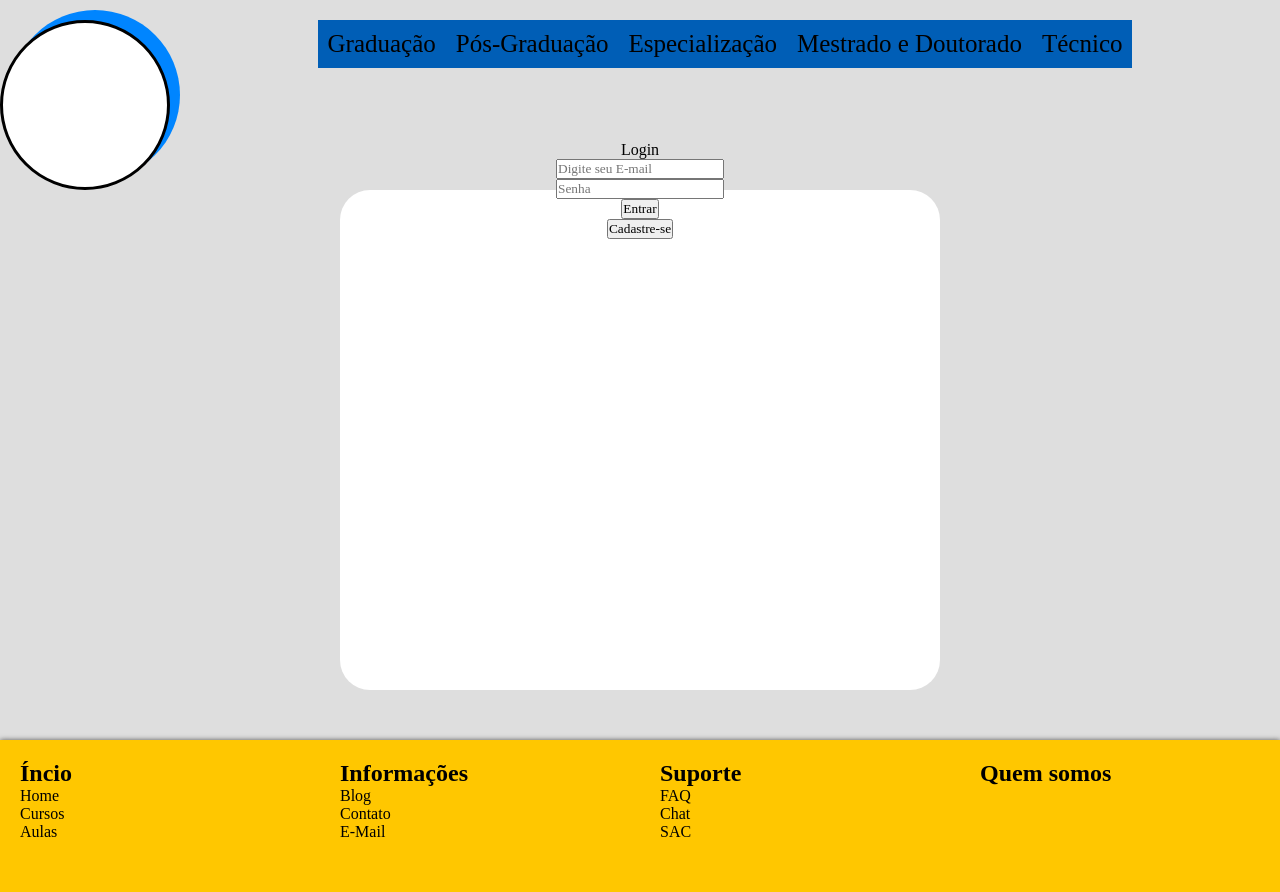
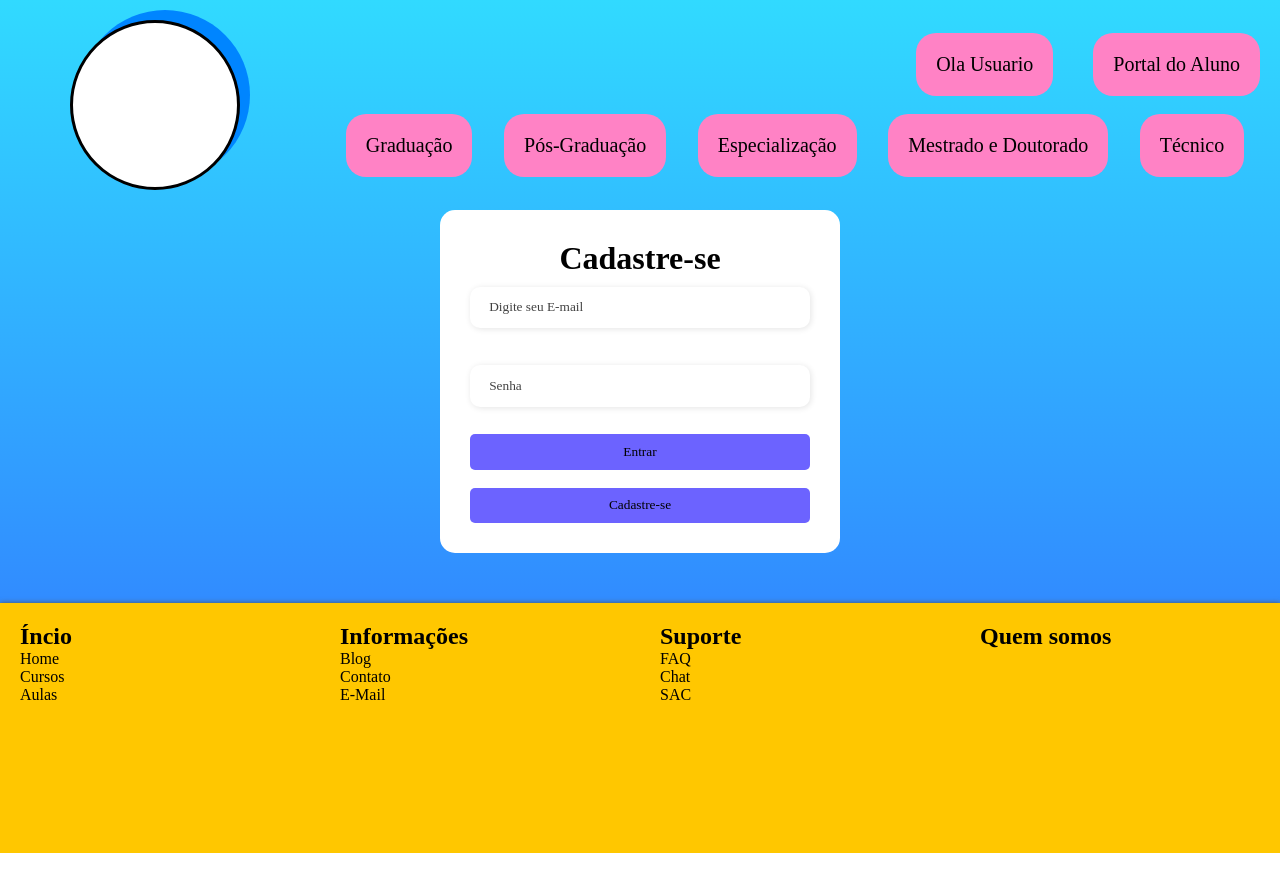
Before and after one commit to gustavo-henrique-pereira-lima/ITA, an Angular app: page /login in a window 1280 px wide. Shown: the top 892 px of the page. After the commit the page ends 853 px from the top, so only its background shows below. Built offline with nearby package versions, Linux system fonts and the light colour scheme; a web font is replaced by a local one.

Commit message:
CSS Header e Form completo

```diff
--- a/db.json
+++ b/db.json
@@ -28,6 +28,16 @@
       "senha": "1234",
       "confirmasenha": "1234",
       "id": 3
+    },
+    {
+      "primeiroNome": "Vitor",
+      "sobrenome": "Reginaldo",
+      "numero": "40028922",
+      "sexo": "naoIdentificado",
+      "email": "vitao@gmail.com",
+      "senha": "1234",
+      "confirmasenha": "1234",
+      "id": 4
     }
   ]
 }
--- a/src/app/components/footer/footer.component.css
+++ b/src/app/components/footer/footer.component.css
@@ -3,6 +3,7 @@ footer{
     min-height: 250px;
     background-color: #FFC700;
     display: flex;
+    justify-content: center;
     margin-top: 50px;
     box-shadow: 0px 0px 5px #535353;
 }
--- a/src/app/components/header/header.component.css
+++ b/src/app/components/header/header.component.css
@@ -1,48 +1,51 @@
-header{
+.container{
     display: grid;
-    grid-template-columns: 170px auto ;
-    margin-top: 20px;
+    grid-template-columns: 310px auto;
 }
 
-/*****************************************/
+.circle-box{
+    display: flex;
+    justify-content: center;
+    padding: 20px;
+    width: 100%;
+}
 
 .circulo{
     background-color: rgb(255, 255, 255);
     border: solid black;
+    height: 170px;
     width: 170px;
-    height: 170px;
     border-radius: 50%;
     box-shadow: 10px -10px 0px #0085FF;
 }
 
-/**************************************
-
-button{
-    border: 0;
-    background-color: #005eb6;
-    font-size: 20px;
-    cursor: pointer;
-}
-button:hover{
-        background-color: #0085FF;
+.menu-group{
+    display: flex;
+    flex-direction: column;
+    justify-content: center;
+    padding: 20px;
 }
 
-/******************************************/
-#menu {
+.mini-menu{
     display: flex;
-    justify-content: center;
-    align-items: center;
+    justify-content: flex-end;
 }
-#menu ul{
+
+.mini-menu-input{
     display: flex;
-    border-radius: 20%;
-    height: max-content;
+    gap: 40px ;
 }
-#menu li {
-    padding: 10px;
-    background: #005eb6;
-    font-size: 25px;
 
-}#menu li:hover {
-    background-color: #0085FF;
+.menu{
+    display: flex;
+    justify-content: space-around;
 }
+
+.menu-box{
+    padding: 20px;
+    background-color: #FF82C5;
+    border-radius: 20px;
+}
+.menu-box a {
+    font-size: 20px;
+}
--- a/src/app/components/header/header.component.html
+++ b/src/app/components/header/header.component.html
@@ -1,22 +1,98 @@
-<header>
+<header class="header">
 
+    <div class="container">
 
-    <div class="circulo">
-        <img src="#" alt="">
+        <div class="circle-box">
+            <div class="circulo">
+                <img src="#" alt="">
+            </div>
+        </div>
+
+        <div class="menu-group">
+
+            <div class="mini-menu">
+
+                <div class="mini-menu-input">
+
+                    <div class="menu-box">
+                        <li><a routerLink="/graduacao">Ola Usuario</a></li>
+                    </div>
+
+                    <div class="menu-box">
+                        <li><a routerLink="/graduacao">Portal do Aluno</a></li>
+                    </div>
+
+                </div>
+
+            </div>
+
+            <br>
+
+            <nav class="menu">
+
+                <div class="menu-box">
+                    <li><a routerLink="/graduacao">Graduação</a></li>
+                </div>
+
+                <div class="menu-box">
+                    <li><a routerLink="/aviso">Pós-Graduação</a></li>
+                </div>
+
+                <div class="menu-box">
+                    <li><a routerLink="/aviso">Especialização</a></li>
+                </div>
+
+                <div class="menu-box">
+                    <li><a routerLink="/aviso">Mestrado e Doutorado</a></li>
+                </div>
+
+                <div class="menu-box">
+                    <li><a routerLink="/aviso">Técnico</a></li>
+                </div>
+
+            </nav>
+
+        </div>
+
     </div>
 
-    <div class="container">
-        <!--<button>Portal do Aluno</button>-->
-        <nav id="menu">
-            <ul>
-                <li><a routerLink="/graduacao">Graduação</a></li>
-                <li><a routerLink="/aviso">Pós-Graduação</a></li>
-                <li><a routerLink="/aviso">Especialização</a></li>
-                <li><a routerLink="/aviso">Mestrado e Doutorado</a></li>
-                <li><a routerLink="/aviso">Técnico</a></li>
-            </ul>
-        </nav>
-    </div>
+</header>
 
+<!--
 
-</header>
+    <nav class="navbar navbar-expand-lg navbar-light bg-light">
+
+        <div class="container-fluid">
+
+            <a class="navbar-brand" href="#">Navbar</a>
+
+            <button class="navbar-toggler" type="button" data-bs-toggle="collapse" data-bs-target="#navbarNav" aria-controls="navbarNav" aria-expanded="false" aria-label="Toggle navigation">
+
+                <span class="navbar-toggler-icon"></span>
+
+            </button>
+
+            <div class="collapse navbar-collapse" id="navbarNav">
+
+                <ul class="navbar-nav">
+                    <li class="nav-item">
+                    <a class="nav-link active" aria-current="page" href="#">Home</a>
+                    </li>
+                    <li class="nav-item">
+                    <a class="nav-link" href="#">Features</a>
+                    </li>
+                    <li class="nav-item">
+                    <a class="nav-link" href="#">Pricing</a>
+                    </li>
+                    <li class="nav-item">
+                    <a class="nav-link disabled" href="#" tabindex="-1" aria-disabled="true">Disabled</a>
+                    </li>
+                </ul>
+
+            </div>
+
+        </div>
+
+    </nav>
+
+-->
--- a/src/app/components/pages/login/login.component.css
+++ b/src/app/components/pages/login/login.component.css
@@ -2,20 +2,93 @@ main{
     display: flex;
     justify-content: center;
 }
-.container {
-    background-color: #FFFFFF;
-    width: 600px;
-    height: 500px;
-    border-radius: 30px;
+.form{
+    background-color: #fff;
+    padding: 30px;
+    width: 400px;
+    border-radius: 15px;
+}
 
+.title{
+    display: flex;
+    justify-content:center ;
 }
-.login{
+
+.input-box {
     display: flex;
     justify-content: center;
-    align-items: center;
+}
+
+.input-box {
+    display: flex;
     flex-direction: column;
-    position: relative;
-    top: 50%;
-    left: 50%;
-    transform: translate(-50%, -50%);
+    margin-bottom: 1.1rem;
 }
+
+.input-box input {
+    margin: 0.6rem 0;
+    padding: 0.8rem 1.2rem;
+    border: none;
+    border-radius: 10px;
+    box-shadow: 1px 1px 6px #0000001c
+}
+
+.input-box input:hover {
+    background-color: #eeeeee75;
+}
+
+.input-box input:focus-visible {
+    outline: 1px solid #6c63ff;
+}
+
+.input-box label {
+    font-size: 0.75rem;
+    font-weight: 600;
+    color: #000000c0;
+}
+
+.input-box input::placeholder {
+    color: #000000be;
+}
+
+/**************************************/
+
+.continue-button button {
+    width: 100%;
+    border: none;
+    background-color: #6c63ff;
+    padding: 0.62rem;
+    border-radius: 5px;
+    cursor: pointer;
+}
+
+.continue-button button:hover {
+    background-color: #9c97fdf1;
+}
+
+.continue-button button a {
+    text-decoration: none;
+    font-size: 0.93rem;
+    font-weight: 500;
+    color: #fff;
+}
+
+.voltar button{
+    width: 100%;
+    border: none;
+    background-color: #6c63ff;
+    padding: 0.62rem;
+    border-radius: 5px;
+    cursor: pointer;
+}
+
+.voltar button:hover {
+    background-color: rgba(154, 149, 250, 0.945);
+}
+
+.voltar button P {
+    text-decoration: none;
+    font-size: 0.93rem;
+    font-weight: 500;
+    color: #fff;
+}
--- a/src/app/components/pages/login/login.component.html
+++ b/src/app/components/pages/login/login.component.html
@@ -1,12 +1,30 @@
 <main>
-    <div class="container">
+    <div class="form">
         <form [formGroup]="loginForm" (ngSubmit)="login()">
-            <div class="login">
-                <p>Login</p>
-                <input type="text" placeholder="Digite seu E-mail" formControlName="email">
-                <input type="password" placeholder="Senha" formControlName="senha">
-                <button>Entrar</button>
-                <button routerLink="/cadastro">Cadastre-se</button>
+
+            <div class="bloco-input">
+
+                <div class="title">
+                    <h1>Cadastre-se</h1>
+                </div>
+                <div class="input-box">
+                    <input type="text" placeholder="Digite seu E-mail" formControlName="email">
+                </div>
+
+                <div class="input-box">
+                    <input type="password" placeholder="Senha" formControlName="senha">
+                </div>
+
+                <div class="continue-button">
+                    <button>Entrar</button>
+                </div>
+
+                <br>
+
+                <div class="voltar">
+                    <button routerLink="/cadastro">Cadastre-se</button>
+                </div>
+
             </div>
         </form>
     </div>
--- a/src/app/forms/forms.component.css
+++ b/src/app/forms/forms.component.css
@@ -8,10 +8,18 @@
     justify-content:center ;
 }
 
+.form{
+    background-color: #fff;
+    padding: 30px;
+    width: 600px;
+    border-radius: 15px;
+}
+
 /**********************INPUT********************/
 
 .input-group{
    display: flex;
+   justify-content:center;
 }
 
 .bloco-input{
--- a/src/styles.css
+++ b/src/styles.css
@@ -10,8 +10,10 @@
 }
 
 body {
-    background-color: #DEDEDE;
+    background-image: linear-gradient(#31DAFF, #316BFF);
+    background-repeat: no-repeat;
 }
+
 li{
     list-style: none;
 }
```
